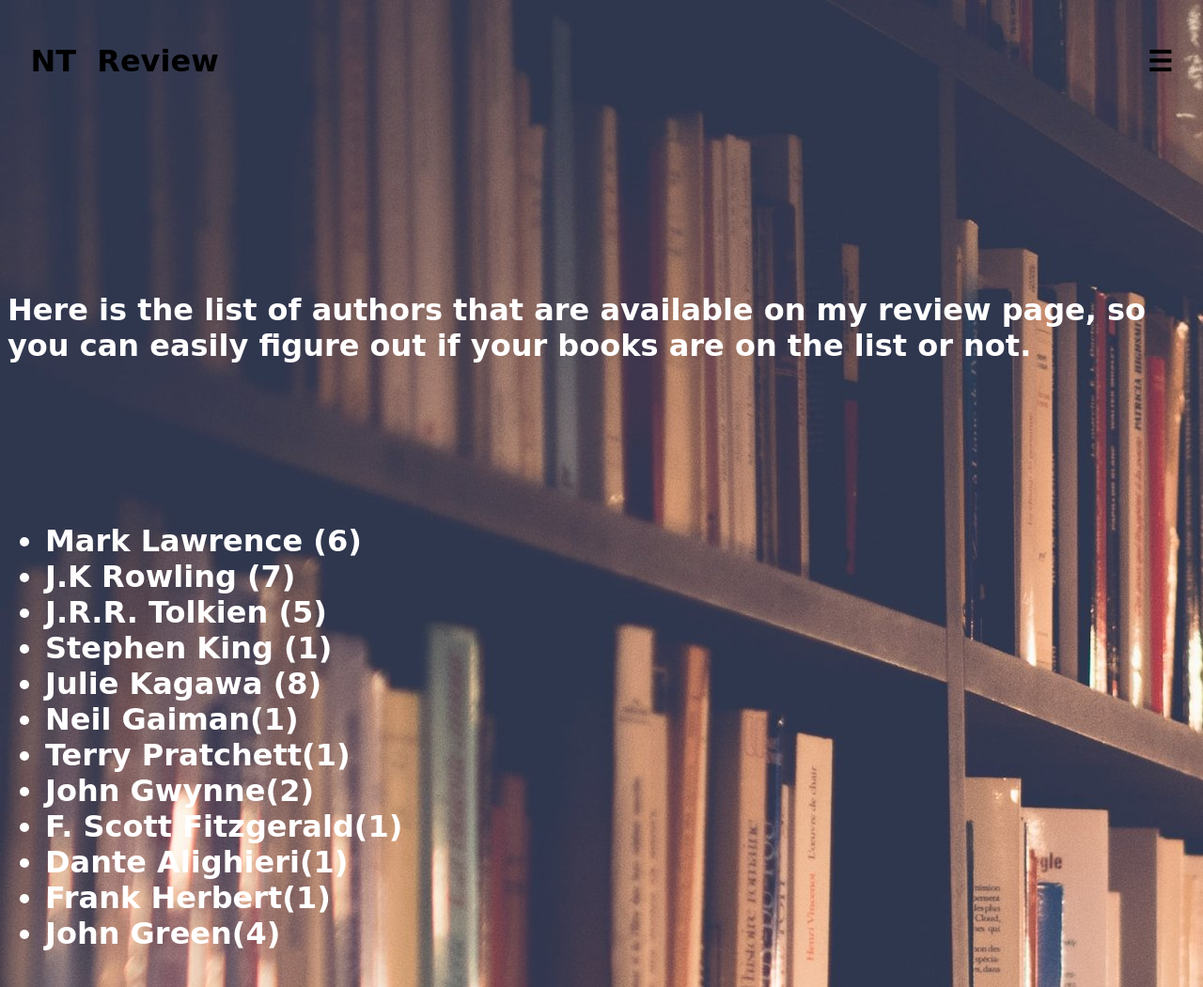
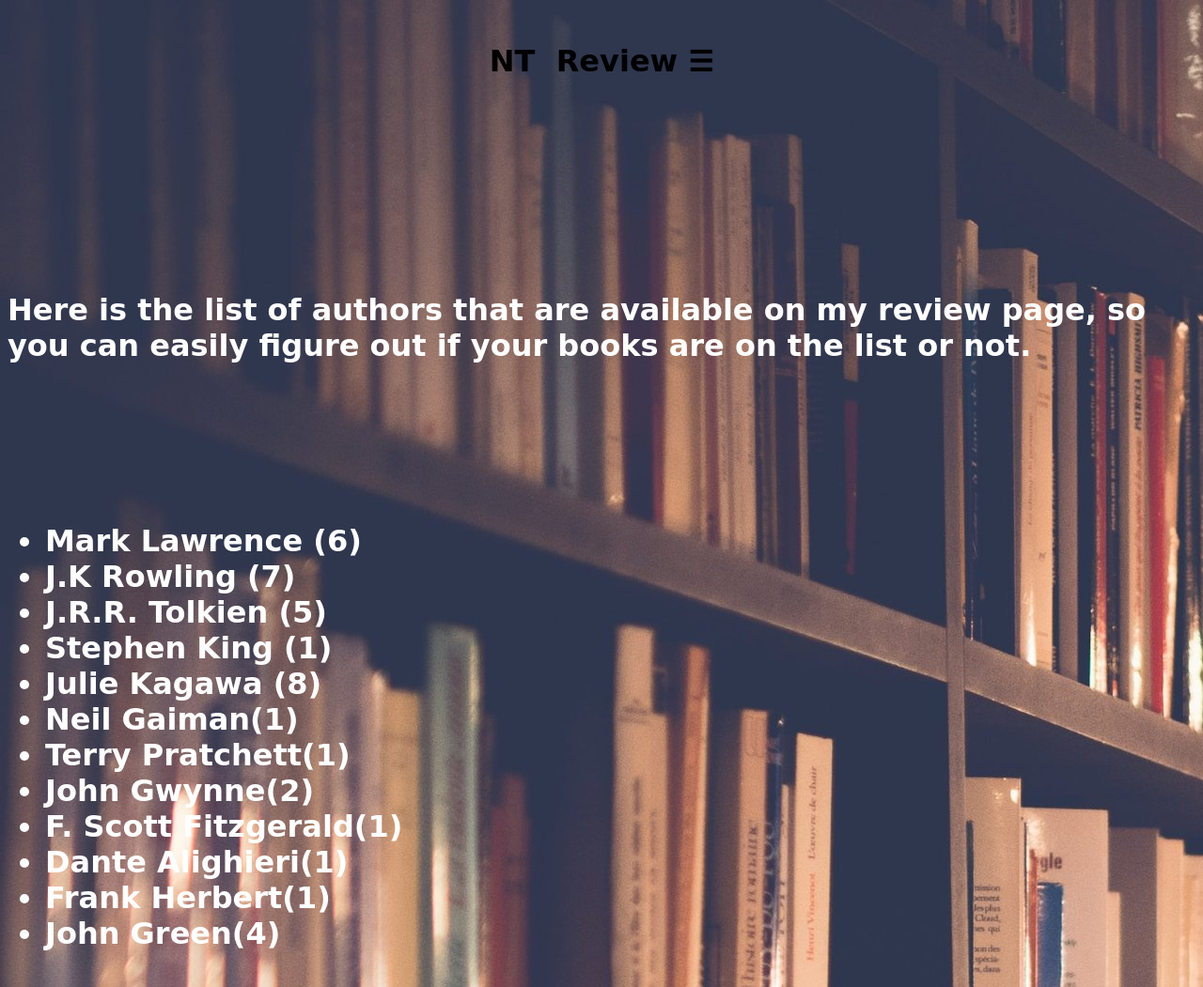
Before and after one commit to NT-Review/NT-Review, a plain HTML site: page authors.html in a window 1280 px wide. Shown: the whole page at 94% size. Drawn offline with Linux system fonts and the light colour scheme.

Commit message:
Update authors.html

```diff
--- a/authors.html
+++ b/authors.html
@@ -72,15 +72,7 @@
 			  <a href="contact.html">Contact</a>
 			</div>
 
-			<span style="font-size:30px;cursor:pointer" onclick="openNav()">&nbsp;&nbsp;&nbsp;&nbsp;&nbsp;
-				&nbsp;&nbsp;&nbsp;&nbsp;&nbsp;&nbsp;&nbsp;&nbsp;&nbsp;&nbsp;&nbsp;&nbsp;&nbsp;&nbsp;&nbsp;
-				&nbsp;&nbsp;&nbsp;&nbsp;&nbsp;&nbsp;&nbsp;&nbsp;&nbsp;&nbsp;&nbsp;&nbsp;&nbsp;&nbsp;&nbsp;
-				&nbsp;&nbsp;&nbsp;&nbsp;&nbsp;&nbsp;&nbsp;&nbsp;&nbsp;&nbsp;&nbsp;&nbsp;&nbsp;&nbsp;&nbsp;
-				&nbsp;&nbsp;&nbsp;&nbsp;&nbsp;&nbsp;&nbsp;&nbsp;&nbsp;&nbsp;&nbsp;&nbsp;&nbsp;&nbsp;&nbsp;
-				&nbsp;&nbsp;&nbsp;&nbsp;&nbsp;&nbsp;&nbsp;&nbsp;&nbsp;&nbsp;&nbsp;&nbsp;&nbsp;&nbsp;&nbsp;
-				&nbsp;&nbsp;&nbsp;&nbsp;&nbsp;&nbsp;&nbsp;&nbsp;&nbsp;&nbsp;&nbsp;&nbsp;&nbsp;&nbsp;&nbsp;
-				&nbsp;&nbsp;&nbsp;&nbsp;&nbsp;&nbsp;&nbsp;&nbsp;&nbsp;&nbsp;&nbsp;&nbsp;&nbsp;&nbsp;&nbsp;
-				&nbsp;&nbsp;&nbsp;&nbsp;&nbsp;&nbsp;&nbsp;&nbsp;&nbsp;&nbsp;&nbsp;&nbsp;&nbsp;&nbsp;&nbsp;
+			<span style="font-size:30px;cursor:pointer" onclick="openNav()">
 
 				&#9776;</span>
 
```
